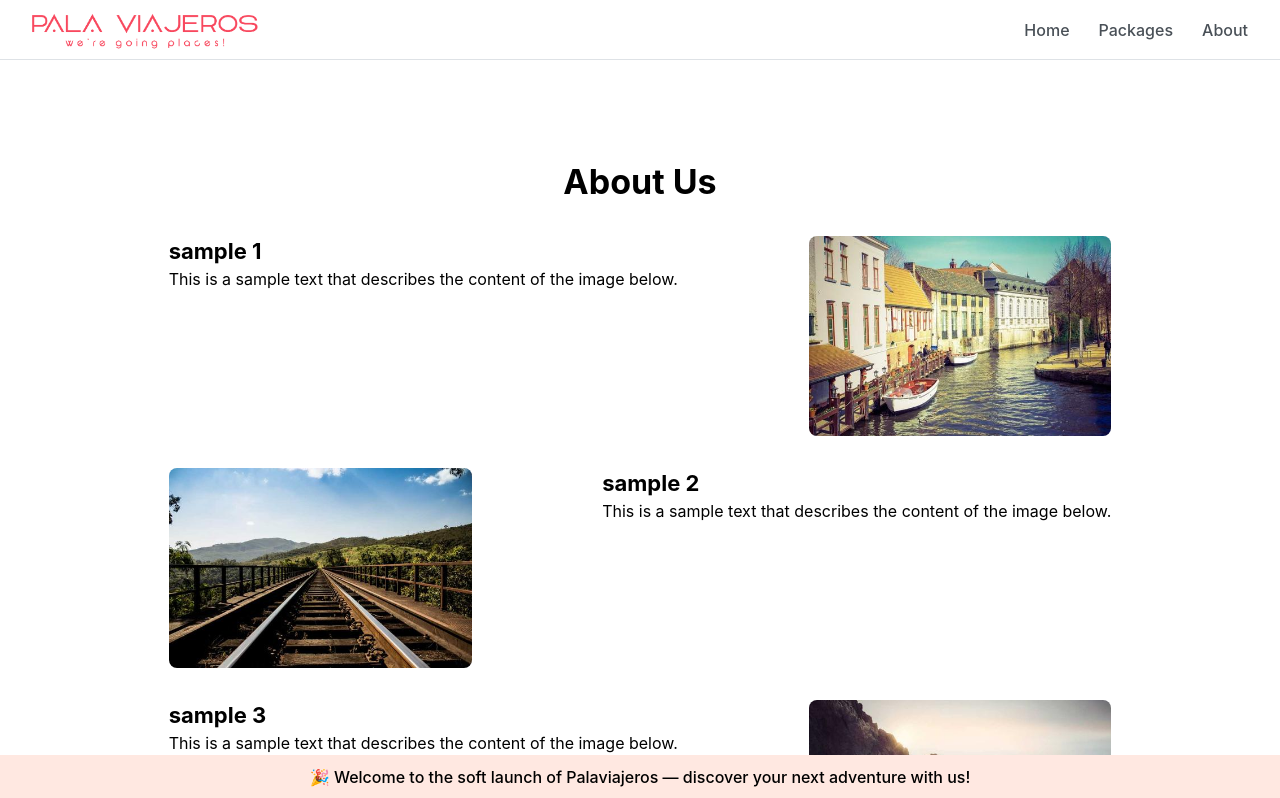
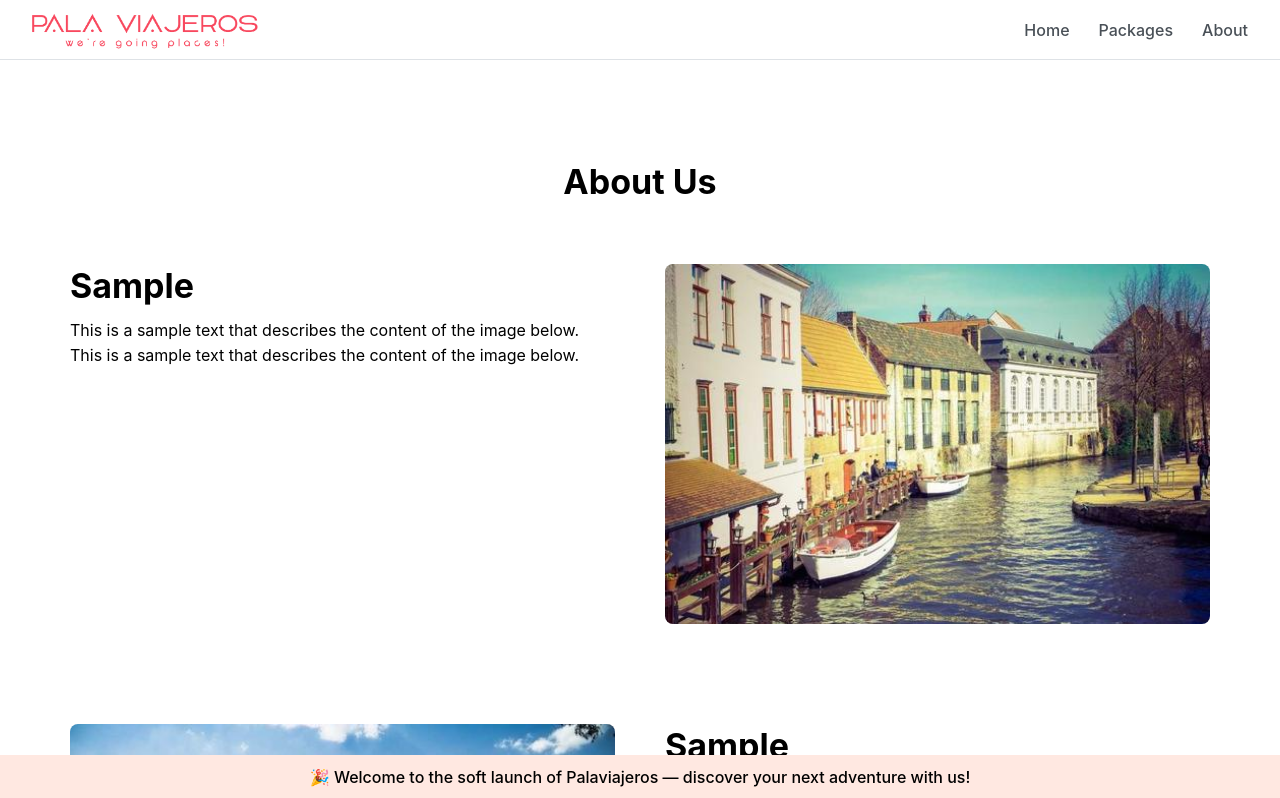
Before and after one commit to palaviajeros/palaviajeros-ui, a Next.js app: page /about in a window 1280 px wide. Shown: the top 798 px of the page. Built offline with nearby package versions, Linux system fonts and the light colour scheme.

Commit message:
100 restyle about page (#103)
* resize image

* refactor style

* refactor about us title gap

```diff
--- a/src/app/about/about.module.scss
+++ /dev/null
@@ -1,6 +0,0 @@
-// //to check the text box visually
-// .content_text {
-//     padding: 2em;
-//     border-radius: 1em;
-//     box-shadow: 5px 5px 20px 0px rgba(231, 167, 179, 0.668);
-// }
--- a/src/app/about/page.tsx
+++ b/src/app/about/page.tsx
@@ -1,5 +1,5 @@
 import React from "react";
-import { Title, Text, Image, Space, Flex } from "@mantine/core";
+import { Title, Text, Image, Space, Flex, Box } from "@mantine/core";
 // import { title } from "process";
 import classes from "@/app/about/about.module.scss";
 import { Metadata } from "next";
@@ -24,15 +24,26 @@ const ContentBlock: React.FC<ContentsProps> = ({
   return (
     <Flex
       direction={reverse ? "row-reverse" : "row"}
-      wrap="wrap"
+      wrap={{ base: "wrap", lg: "unset" }}
+      gap={50}
       justify="space-evenly"
-      gap="xl"
+      miw={300}
     >
-      <div className={classes.content_text}>
-        <Title order={3}>{title}</Title>
+      <Flex flex={1} direction="column" wrap="wrap">
+        <Title order={2} size="h1" mb={10} ta={{ base: "center", lg: "start" }}>
+          {title}
+        </Title>
         <Text size="md">{text}</Text>
-      </div>
-      <Image src={imageUrl} alt={title} width={300} height={200} radius="md" />
+      </Flex>
+      <Image
+        flex={1}
+        src={imageUrl}
+        alt={title}
+        w={{ base: "300", sm: "auto" }}
+        fit="contain"
+        h="100%"
+        radius="md"
+      />
     </Flex>
   );
 };
@@ -40,31 +51,32 @@ const ContentBlock: React.FC<ContentsProps> = ({
 const About: React.FC = () => {
   const contents = [
     {
-      title: "sample 1",
-      text: "This is a sample text that describes the content of the image below.",
+      title: "Sample",
+      text: "This is a sample text that describes the content of the image below. This is a sample text that describes the content of the image below.",
       imageUrl: "/samples/sample1.jpg",
     },
     {
-      title: "sample 2",
-      text: "This is a sample text that describes the content of the image below.",
+      title: "Sample",
+      text: "This is a sample text that describes the content of the image below.This is a sample text that describes the content of the image below. This is a sample text that describes the content of the image below.",
       imageUrl: "/samples/sample2.jpg",
     },
     {
-      title: "sample 3",
-      text: "This is a sample text that describes the content of the image below.",
+      title: "Sample",
+      text: "This is a sample text that describes the content of the image below. This is a sample text that describes the content of the image below. This is a sample text that describes the content of the image below.",
       imageUrl: "/samples/sample3.jpg",
     },
     {
-      title: "sample 4",
-      text: "This is a sample text that describes the content of the image below.",
+      title: "Sample",
+      text: "This is a sample text that describes the content of the image below. This is a sample text that describes the content of the image below. This is a sample text that describes the content of the image below.This is a sample text that describes the content of the image below. This is a sample text that describes the content of the image below.",
       imageUrl: "/samples/sample3.jpg",
     },
   ];
   return (
     <>
-      <Title ta="center">About Us</Title>
-      <Space h="xl" />
-      <Flex direction="column" gap="xl">
+      <Title ta="center" mb={60}>
+        About Us
+      </Title>
+      <Flex direction="column" gap={{ base: "50", lg: "100" }}>
         {contents.map((content, index) => (
           <ContentBlock
             key={index}
```
